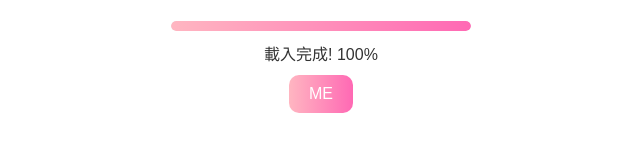
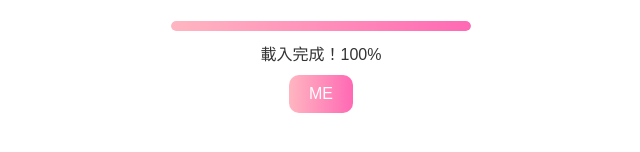
Before and after one commit to SAYA28KAGURA/Dream.Making, a plain HTML site: page index.html in a window 1280 px wide. Shown: the part 458-610 px from the top of the page, 319-959 px from the left. Drawn offline with Linux system fonts and the light colour scheme.

Commit message:
Update index.html

```diff
--- a/index.html
+++ b/index.html
@@ -97,7 +97,7 @@
                     if (progress >= 100) {
                         progress = 100;
                         progressBar.style.width = progress + '%';
-                        progressText.textContent = '載入完成! 100%';
+                        progressText.textContent = '載入完成！100%';
 
                         // 顯示按鈕，讓使用者自己點擊跳轉（開新分頁）
                         goButton.style.display = 'inline-block';
```
